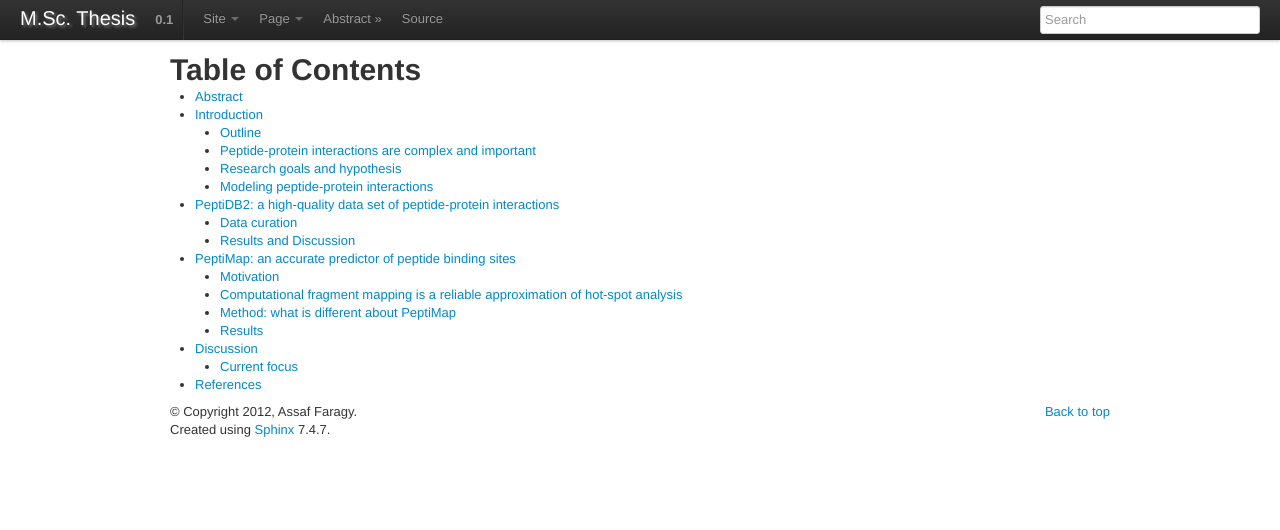
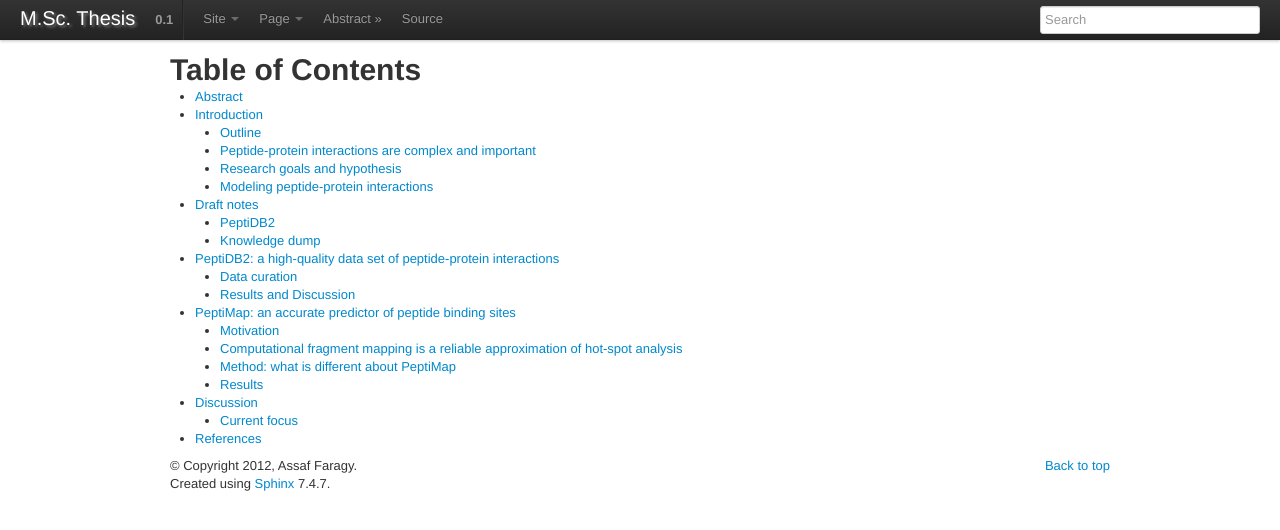
Before and after one commit to assaff/msc-thesis, a Sphinx documentation site: the page built from source/index.rst, in a window 1280 px wide. Shown: the top 530 px of the page. Built offline with Sphinx 7.4.7, drawn with Linux system fonts in a browser that asks for light colours; formulas are drawn with MathJax 3.

Commit message:
added notes to index, only for the purpose of this branchgst

```diff
--- a/source/index.rst
+++ b/source/index.rst
@@ -16,6 +16,7 @@ Table of Contents
 
    abstract
    intro
+   notes
    peptidb2
    peptimap
    discussion
--- a/source/notes.rst
+++ b/source/notes.rst
@@ -1,4 +1,4 @@
-General scheme of thesis
+Draft notes
 ==========================
 
 
@@ -40,7 +40,7 @@ Knowledge dump
 * PePIs:
   - defined as interactions between a globular domain and a linear
     polypeptide, whether as a flexible loop/tail or a free molecule.
-  - highly-prevalent, involved in many important processes
+      - highly-prevalent, involved in many important processes
   - Structural basis of interactions
     # receptor doesn't undergo major conformational change.
     # importance of hydrogen bonds and where
```
